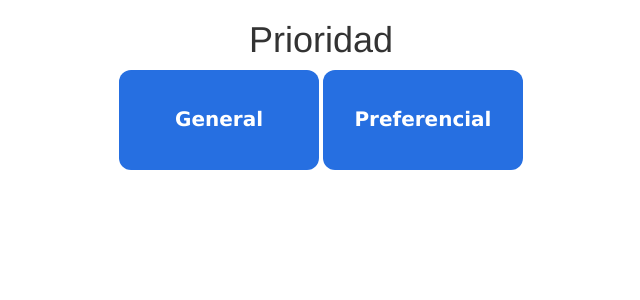
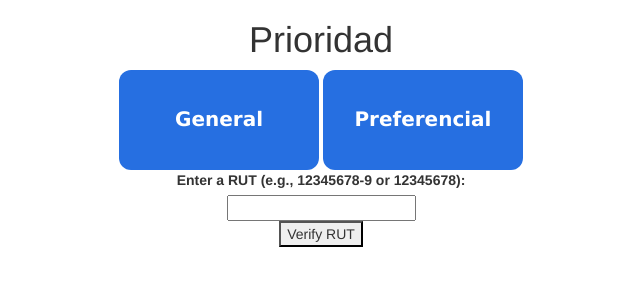
Before and after one commit to alexcaxtro/totem_test, a CodeIgniter app: the page made by application/views/vista_index.php in a window 1280 px wide. Shown: the top 300 px of the page, without its empty margins (319-959 px from the left). Run offline with CodeIgniter, Linux system fonts and the light colour scheme; some libraries are stand-ins or nearby versions.

Commit message:
funcion validar rut correcta

```diff
--- a/application/views/vista_index.php
+++ b/application/views/vista_index.php
@@ -6,8 +6,57 @@
         <input type="submit" value="General" class="boton button4">
         <input type="submit" value="Preferencial" class="boton button4">
     </form>
+
+    <label for="rut">Enter a RUT (e.g., 12345678-9 or 12345678):</label><br>
+    <input type="text" id="rut" name="rut"><br>
+    <button onclick="validateRUT()">Verify RUT</button>
+    <p id="result"></p>
 </div>
 
+<script>
+// Función que valida un RUT chileno usando módulo 11 y expresiones regulares
+function checkRut (rut) {
+  // Despejar Puntos
+  var valor = rut.replace ('.','');
+  // Despejar Guión
+  valor = valor.replace ('-','');
+  // Aislar Cuerpo y Dígito Verificador
+  cuerpo = valor.slice (0,-1);
+  dv = valor.slice (-1).toUpperCase ();
+  // Formatear RUN
+  rut = cuerpo + '-'+ dv
+  // Si no cumple con el mínimo ej. (n.nnn.nnn)
+  if (cuerpo.length < 7) { return "RUT Incompleto"; }
+  // Calcular Dígito Verificador
+  suma = 0;
+  multiplo = 2;
+  // Para cada dígito del Cuerpo
+  for (i=1;i<=cuerpo.length;i++) {
+    // Obtener su Producto con el Múltiplo Correspondiente
+    index = multiplo * valor.charAt (cuerpo.length - i);
+    // Sumar al Contador General
+    suma = suma + index;
+    // Consolidar Múltiplo dentro del rango [2,7]
+    if (multiplo < 7) { multiplo = multiplo + 1; } else { multiplo = 2; }
+  }
+  // Calcular Dígito Verificador en base al Módulo 11
+  dvEsperado = 11 - (suma % 11);
+  // Casos Especiales (0 y K)
+  dv = (dv == 'K')?10:dv;
+  dv = (dv == 0)?11:dv;
+  // Validar que el Cuerpo coincide con su Dígito Verificador
+  if (dvEsperado != dv) { return "RUT Inválido"; }
+  // Si todo sale bien, eliminar errores (decretar que es válido)
+  return "RUT Válido";
+}
 
+// Ejemplo de uso
+function validateRUT() {
+    var rut = document.getElementById("rut").value; // Obtener el valor del RUT ingresado
+    var result = checkRut(rut); // Validar el RUT ingresado
+    document.getElementById("result").innerHTML = result; // Mostrar el resultado
+}
+
+</script>
 
 <?php $this->load->view("includes/footer");?>
```
